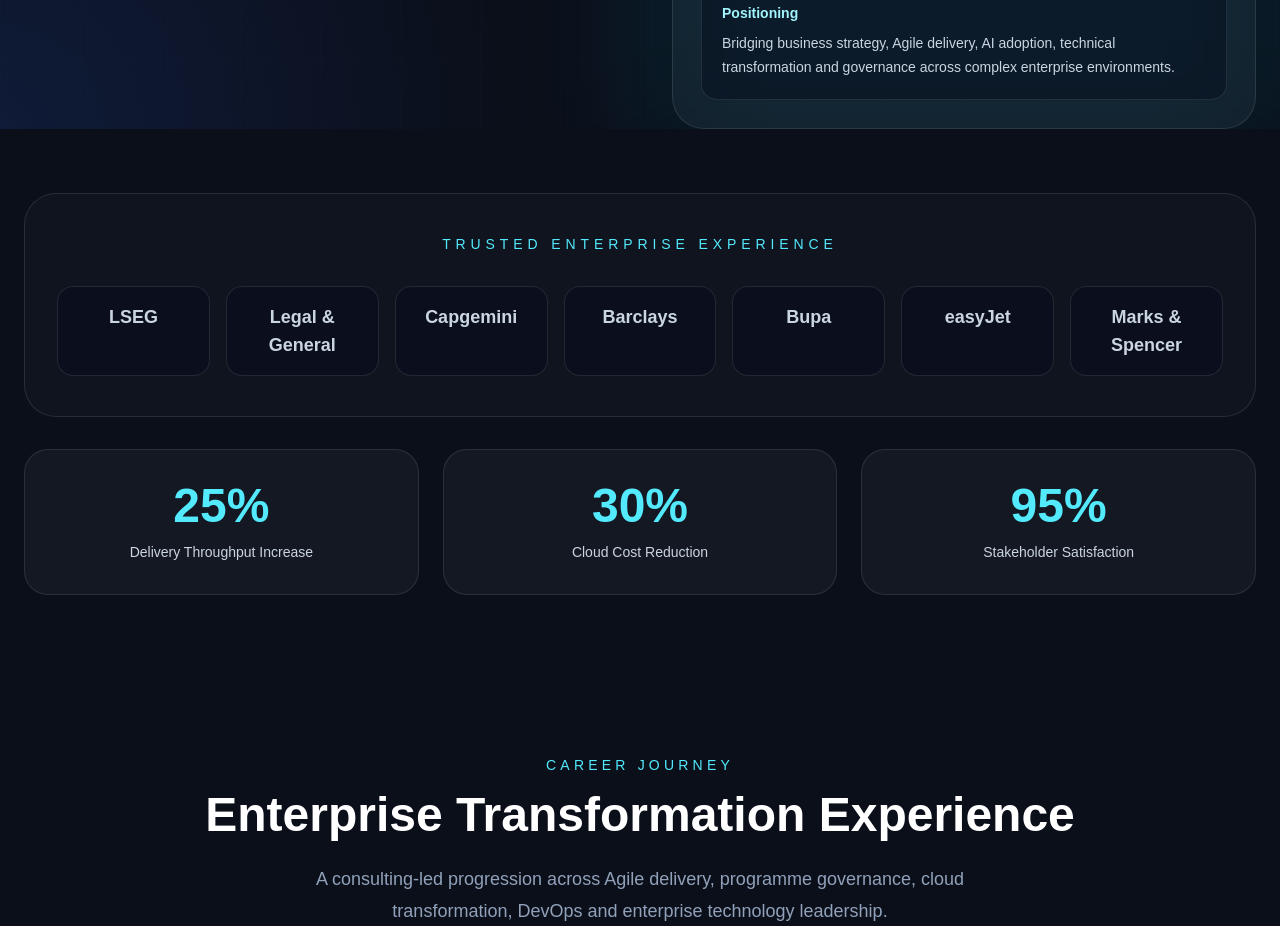
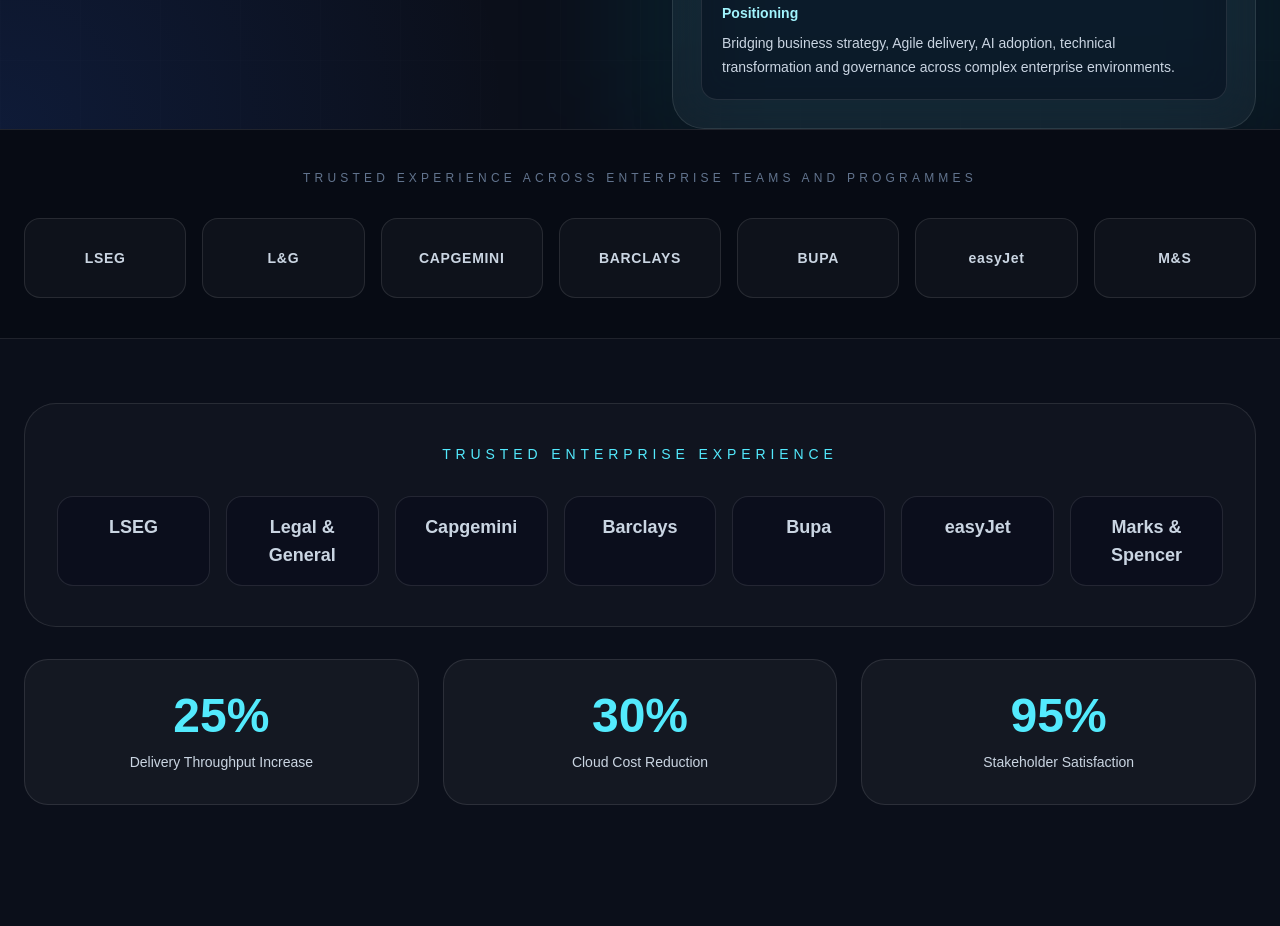
Before and after one commit to 558nina/nina-enterprise-portfolio, a Next.js app: page / in a window 1280 px wide. Shown: the part 980-1906 px from the top of the page. Built offline with nearby package versions, Linux system fonts and the light colour scheme.

Commit message:
Add premium logo trust bar

```diff
--- a/app/page.tsx
+++ b/app/page.tsx
@@ -1,5 +1,6 @@
 import Navbar from "@/components/Navbar";
 import Hero from "@/components/Hero";
+import LogoTrustBar from "@/components/LogoTrustBar";
 import TrustMetrics from "@/components/TrustMetrics";
 import CareerTimeline from "@/components/CareerTimeline";
 import AIInnovation from "@/components/AIInnovation";
@@ -13,14 +14,25 @@
   return (
     <main className="min-h-screen bg-[#0B0F1A] text-white">
       <Navbar />
+
       <Hero />
+
+      <LogoTrustBar />
+
       <TrustMetrics />
+
       <CareerTimeline />
+
       <AIInnovation />
+
       <TechnicalProof />
+
       <Services />
+
       <ResourcesPreview />
+
       <Contact />
+
       <Footer />
     </main>
   );
--- /dev/null
+++ b/components/LogoTrustBar.tsx
@@ -0,0 +1,35 @@
+const logos = [
+  { label: "LSEG", full: "London Stock Exchange Group" },
+  { label: "L&G", full: "Legal & General" },
+  { label: "CAPGEMINI", full: "Capgemini" },
+  { label: "BARCLAYS", full: "Barclays" },
+  { label: "BUPA", full: "Bupa" },
+  { label: "easyJet", full: "easyJet" },
+  { label: "M&S", full: "Marks & Spencer" },
+];
+
+export default function LogoTrustBar() {
+  return (
+    <section className="border-y border-white/10 bg-[#070B14] px-6 py-10 text-white">
+      <div className="mx-auto max-w-7xl">
+        <p className="mb-8 text-center text-xs uppercase tracking-[0.35em] text-slate-500">
+          Trusted experience across enterprise teams and programmes
+        </p>
+
+        <div className="grid gap-4 sm:grid-cols-2 md:grid-cols-4 lg:grid-cols-7">
+          {logos.map((logo) => (
+            <div
+              key={logo.full}
+              title={logo.full}
+              className="flex h-20 items-center justify-center rounded-2xl border border-white/10 bg-white/[0.03] px-4 text-center transition-all duration-500 hover:-translate-y-1 hover:border-cyan-400/40 hover:bg-white/[0.06] hover:text-cyan-300"
+            >
+              <span className="text-sm font-bold tracking-wider text-slate-300">
+                {logo.label}
+              </span>
+            </div>
+          ))}
+        </div>
+      </div>
+    </section>
+  );
+}
```
